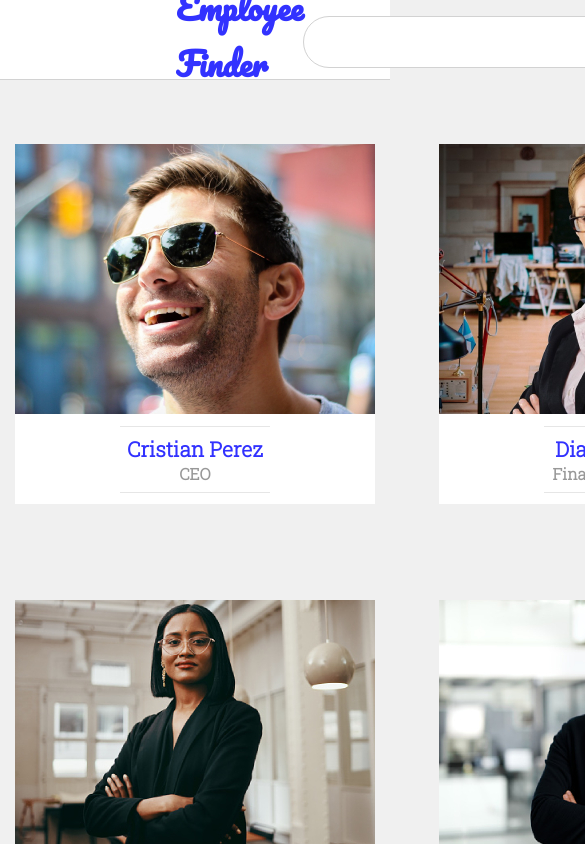
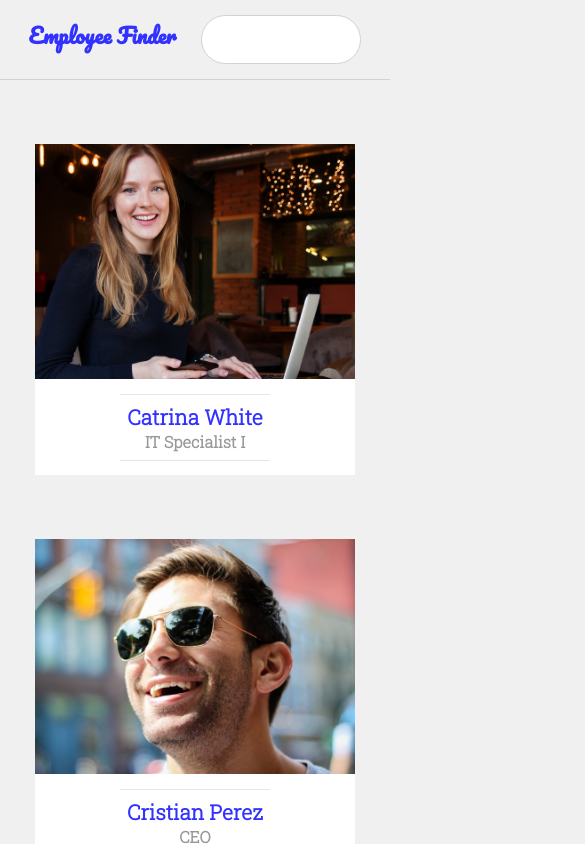
Before and after one commit to Brixsta/Employee-Finder, a React (Create React App) app: page / in a window 390 px wide. Shown: the top 844 px of the page, 585 px wide, since content can reach past the window. Built offline with nearby package versions, Linux system fonts and the light colour scheme.

Commit message:
styles for responsiveness

```diff
--- a/src/components/App.js
+++ b/src/components/App.js
@@ -4,6 +4,7 @@ import { Content } from "./styled/Content.styled";
 import { v4 as uuidv4 } from "uuid";
 import { Header } from "./styled/Header.styled";
 import { Profile } from "./styled/Profile.styled";
+
 class App extends React.Component {
   constructor() {
     super();
--- a/src/components/styled/Avatar.styled.js
+++ b/src/components/styled/Avatar.styled.js
@@ -2,11 +2,13 @@ import styled from "styled-components";
 
 const Styles = styled.div`
   .employee-avatar {
-    height: 360px;
-    width: 360px;
     background-color: white;
     margin: 2rem;
     cursor: pointer;
+    display: flex;
+    flex-direction: column;
+    justify-content: center;
+    align-items: center;
   }
 
   .employee-avatar:nth-child(1),
@@ -20,10 +22,13 @@ const Styles = styled.div`
   }
 
   .employee-avatar-photo {
-    width: 100%;
-    height: 270px;
-    background-color: black;
+    height: 17rem;
+    width: 23rem;
+    background-color: green;
+    background-size: cover;
+    background-position: center;
     transition: all 0.3s ease-in-out;
+    background-repeat: no-repeat;
   }
 
   .employee-avatar-photo-container {
@@ -31,13 +36,14 @@ const Styles = styled.div`
   }
 
   .employee-avatar-text-container {
-    height: 90px;
-    width: 360px;
-    background-color: white;
+    height: 6rem;
+    width: 100%;
     font-family: "Roboto Slab", serif;
     display: flex;
     align-items: center;
     justify-content: center;
+    padding: 0.5rem;
+    box-sizing: border-box;
   }
 
   .employee-avatar-text {
@@ -69,6 +75,30 @@ const Styles = styled.div`
     color: black;
     opacity: 0.4;
     font-size: 1rem;
+  }
+
+  @media only screen and (max-width: 450px) {
+    .employee-avatar-photo {
+      height: 14.7rem;
+      width: 20rem;
+      background-size: cover;
+    }
+
+    .employee-avatar-text-container {
+      height: 5.3 rem;
+      backgroud-color: purple;
+    }
+
+    .employee-avatar {
+      margin: 0;
+    }
+  }
+  @media only screen and (max-width: 340px) {
+    .employee-avatar-photo {
+      height: 12.49rem;
+      width: 17rem;
+      background-size: cover;
+    }
   }
 `;
 
--- a/src/components/styled/Content.styled.js
+++ b/src/components/styled/Content.styled.js
@@ -3,12 +3,13 @@ import { Avatar } from "./Avatar.styled";
 
 const Styles = styled.div`
   .employee-finder-content {
-    width: 1440px;
+    width: 90%;
     background-color: rgb(240, 240, 240);
     display: flex;
     flex-wrap: wrap;
     justify-content: center;
     align-items: center;
+    margin: auto;
   }
 `;
 
--- a/src/components/styled/Header.styled.js
+++ b/src/components/styled/Header.styled.js
@@ -5,17 +5,15 @@ const Styles = styled.div`
   .employee-finder-header {
     height: 80px;
     width: 100vw;
-    background-color: white;
     display: flex;
-    justify-content: space-between;
-    /* border-bottom: 1px solid rgba(158, 98, 64, 0.3); */
+    justify-content: space-around;
+    align-items: center;
     border-bottom: 1px solid rgb(210, 210, 210);
     box-sizing: border-box;
     padding: 1rem;
   }
 
   h1 {
-    margin-left: 10rem;
     font-family: "Pacifico", cursive;
     font-size: 2rem;
     color: rgb(50, 50, 255);
@@ -24,6 +22,27 @@ const Styles = styled.div`
     align-items: center;
     user-select: none;
     margin-top: -10px;
+  }
+
+  @media only screen and (max-width: 615px) {
+    h1 {
+      font-size: 1.7em;
+    }
+  }
+  @media only screen and (max-width: 470px) {
+    h1 {
+      font-size: 1.5em;
+    }
+  }
+  @media only screen and (max-width: 420px) {
+    h1 {
+      font-size: 1.3em;
+    }
+  }
+  @media only screen and (max-width: 350px) {
+    h1 {
+      display: none;
+    }
   }
 `;
 
--- a/src/components/styled/Profile.styled.js
+++ b/src/components/styled/Profile.styled.js
@@ -67,7 +67,6 @@ const Styles = styled.div`
 `;
 
 export const Profile = ({ targetEmployee }) => {
-  console.log(targetEmployee.name);
   const name = targetEmployee.name
     .split(" ")
     .map((i) => i[0].toUpperCase() + i.slice(1))
--- a/src/components/styled/SearchBar.styled.js
+++ b/src/components/styled/SearchBar.styled.js
@@ -5,7 +5,6 @@ const Styles = styled.div`
     padding: 0.8rem 1.5rem;
     border: none;
     user-select: none;
-    margin-right: 10rem;
     border-radius: 30px;
     width: 20rem;
     outline: none;
@@ -13,6 +12,28 @@ const Styles = styled.div`
     border: 1px solid rgb(210, 210, 210);
     box-sizing: border-box;
     font-family: "Montserrat", sans-serif;
+  }
+
+  @media only screen and (max-width: 615px) {
+    input {
+      padding: 0.7rem 1rem;
+      width: 16rem;
+    }
+  }
+  @media only screen and (max-width: 520px) {
+    input {
+      width: 14rem;
+    }
+  }
+  @media only screen and (max-width: 470px) {
+    input {
+      width: 12rem;
+    }
+  }
+  @media only screen and (max-width: 420px) {
+    input {
+      width: 10rem;
+    }
   }
 `;
 
--- a/src/css/App.css
+++ b/src/css/App.css
@@ -8,10 +8,10 @@ html {
 }
 .wrapper {
   width: 100vw;
-  height: 100%;
   display: flex;
   flex-direction: column;
   align-items: center;
+  justify-content: center;
   background-color: rgb(240, 240, 240);
 }
 
```
